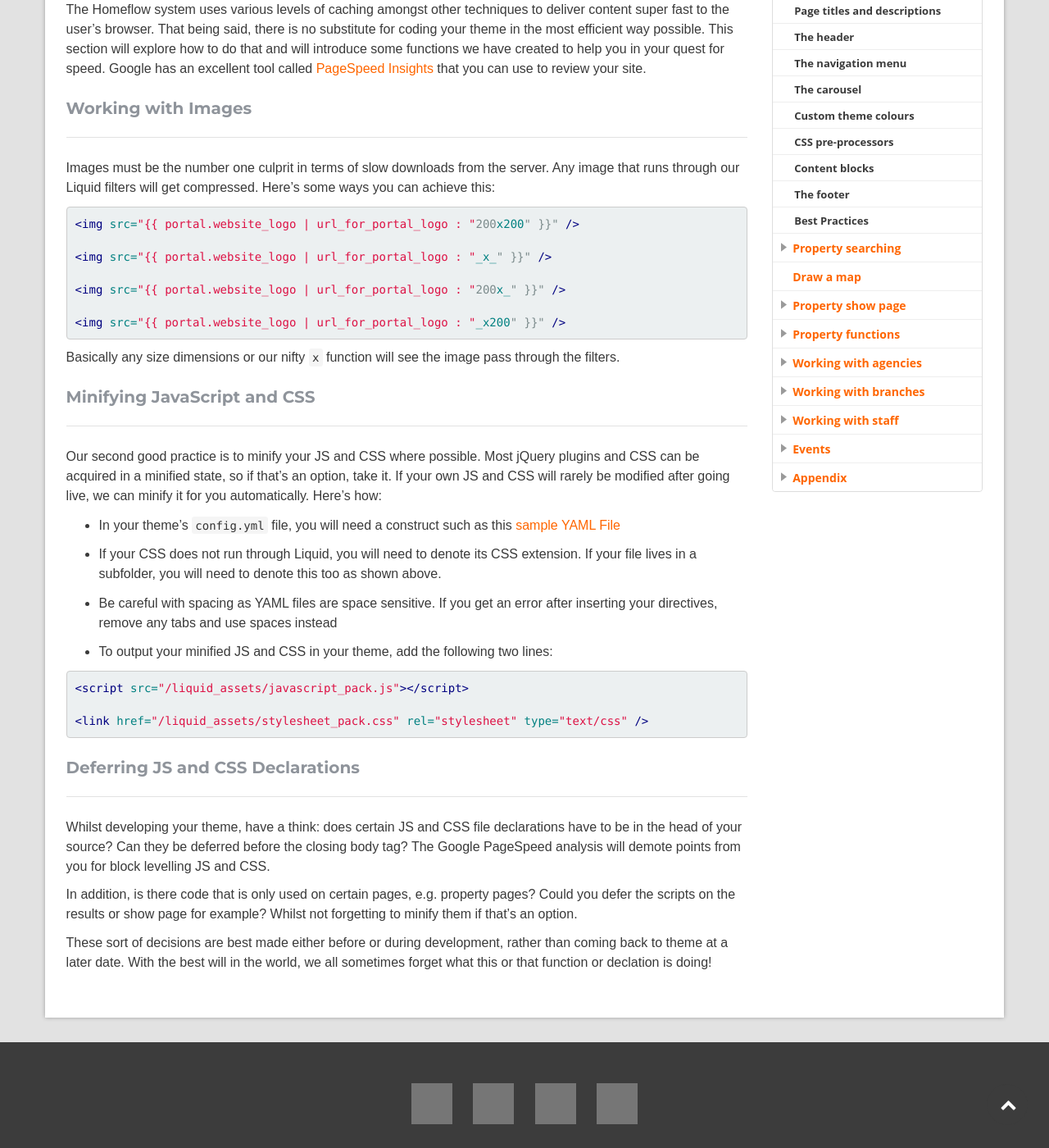
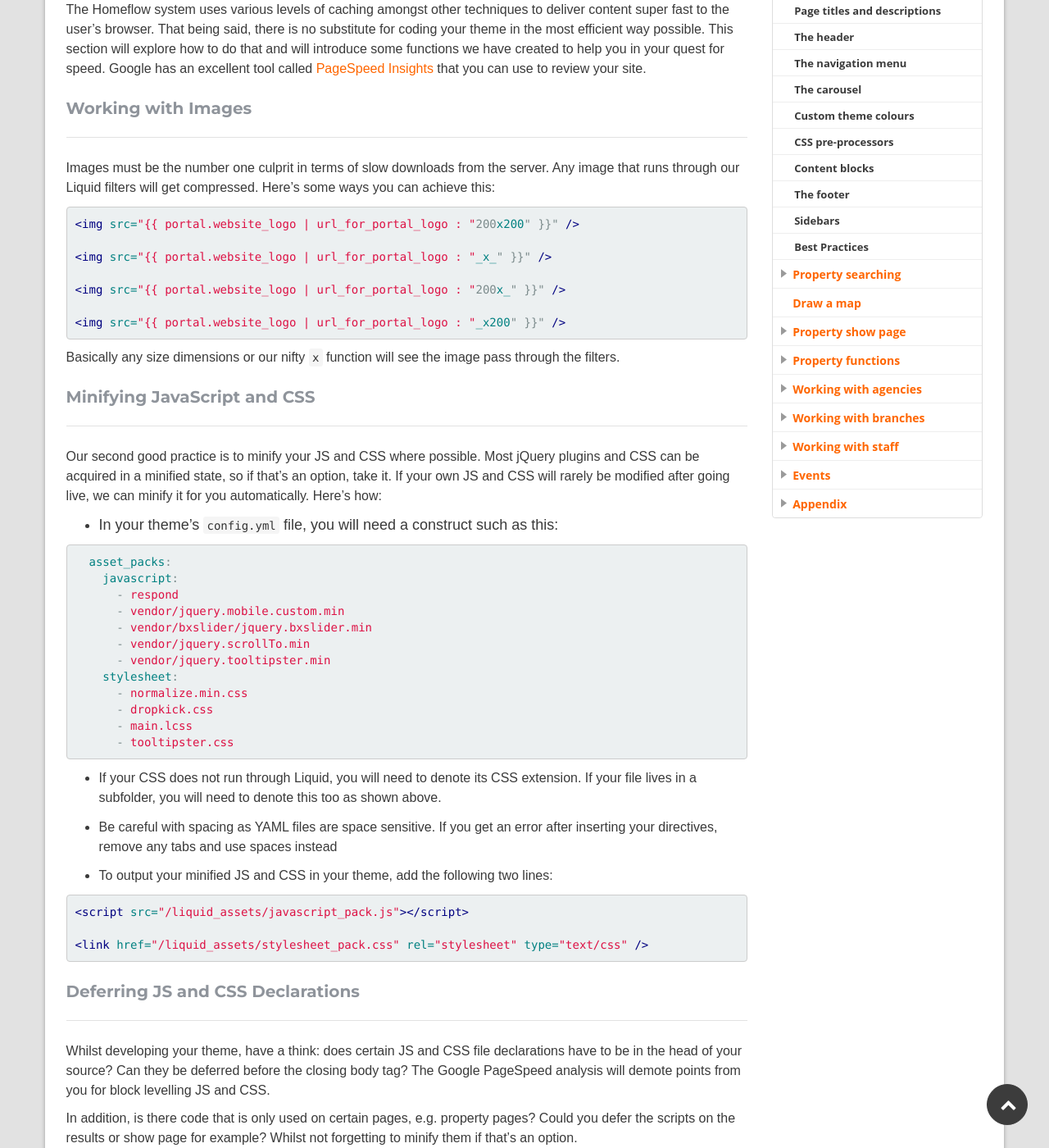
Before and after one commit to homeflow/homeflow.github.io, a Jekyll site: the page built from _posts/application-and-homepage/2014-01-11-best-practices.md, in a window 1280 px wide and 1400 px high, scrolled down 461 px. Shown: the whole window at 82% size. Built offline with Jekyll 4.4.1, drawn with Linux system fonts in a browser that asks for light colours; grey boxes are pictures that could not be loaded.

Commit message:
Sidebars section

```diff
--- a/_posts/application-and-homepage/2014-01-10-best-practices.md
+++ b/_posts/application-and-homepage/2014-01-11-best-practices.md
@@ -28,7 +28,22 @@ Basically any size dimensions or our nifty ``x`` function will see the image pas
 
 Our second good practice is to minify your JS and CSS where possible. Most jQuery plugins and CSS can be acquired in a minified state, so if that's an option, take it. If your own JS and CSS will rarely be modified after going live, we can minify it for you automatically. Here's how:
 
-- In your theme's ``config.yml`` file, you will need a construct such as this [sample YAML File](/img/yaml.jpg)
+- In your theme's ``config.yml`` file, you will need a construct such as this:
+
+{% highlight yaml %}
+  asset_packs:
+    javascript:
+      - respond
+      - vendor/jquery.mobile.custom.min
+      - vendor/bxslider/jquery.bxslider.min
+      - vendor/jquery.scrollTo.min
+      - vendor/jquery.tooltipster.min
+    stylesheet:
+      - normalize.min.css
+      - dropkick.css
+      - main.lcss
+      - tooltipster.css
+{% endhighlight %}
 
 - If your CSS does not run through Liquid, you will need to denote its CSS extension. If your file lives in a subfolder, you will need to denote this too as shown above.
 
```
Also changed, not shown: _posts/application-and-homepage/2014-01-10-sidebars.md (added, +34 -0 lines).
